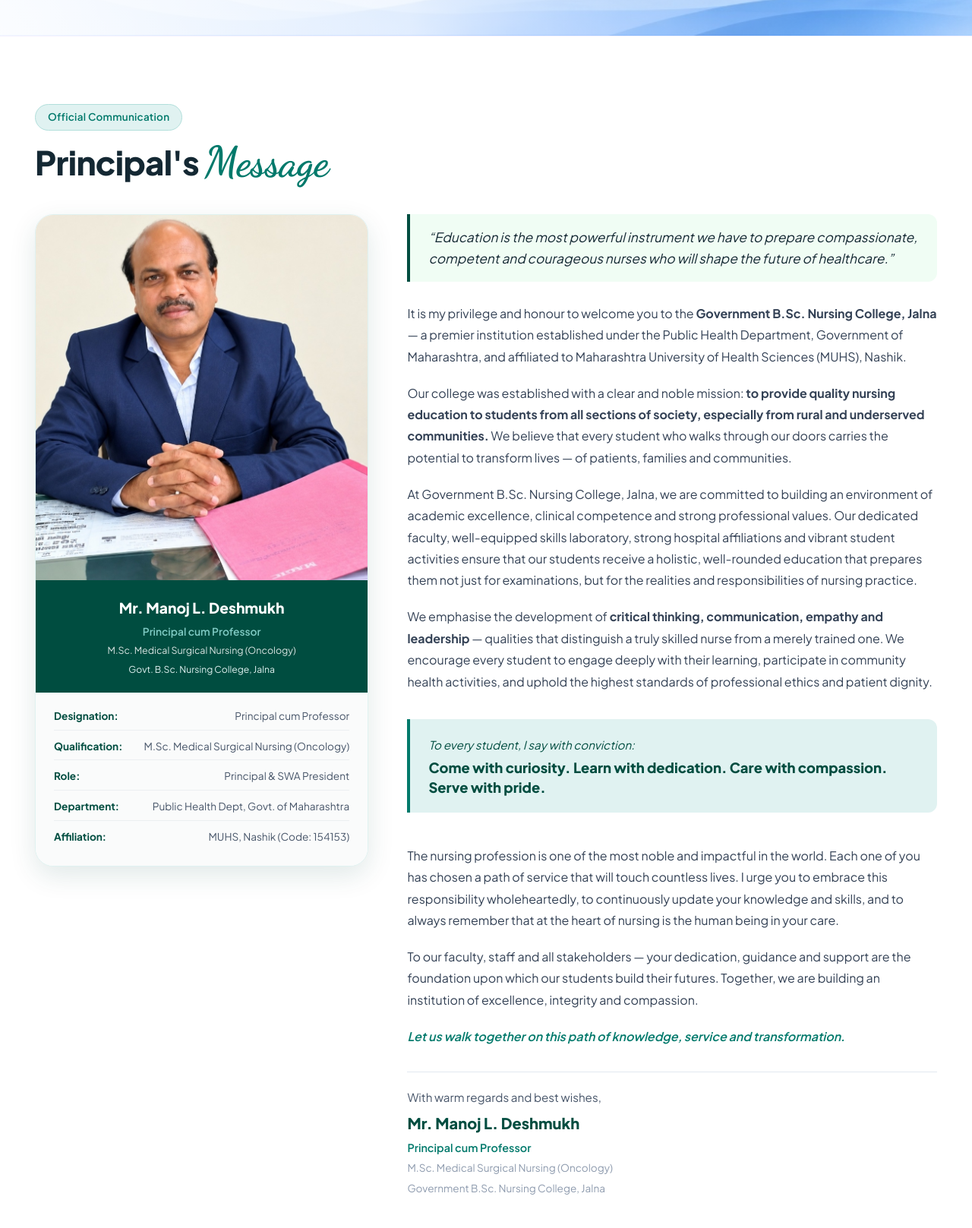
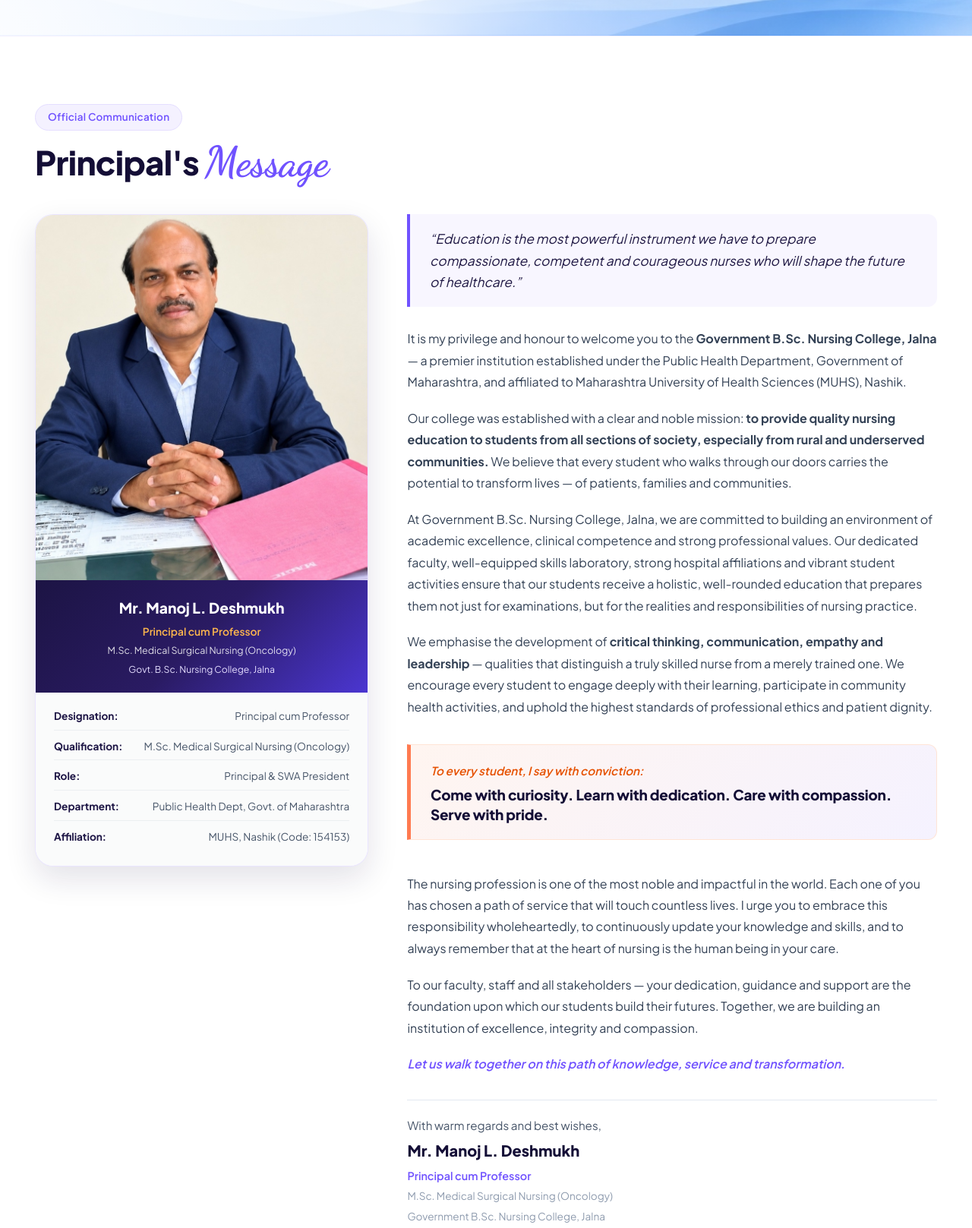
Before and after one commit to bbhagyashri928-max/portfolio-client2, a plain HTML site: page index.html in a window 1280 px wide. Shown: the part 780-2397 px from the top of the page at 76% size. Drawn offline with Linux system fonts and the light colour scheme.

Commit message:
Replace green accents with creative lavender, royal indigo, and sunset coral palette

```diff
--- a/assets/css/style.css
+++ b/assets/css/style.css
@@ -1,7 +1,7 @@
 /* ==========================================================================
    PRINCIPAL PORTFOLIO - MR. MANOJ L. DESHMUKH
    Government B.Sc. Nursing College, General Hospital, Jalna
-   Educational Aesthetic: Soft Lavender, Warm Peach, Clean Pastel Cards, Teal Accents
+   Educational Aesthetic: Soft Lavender, Sunset Coral, Warm Amber & Royal Midnight Indigo
    ========================================================================== */
 
 :root {
@@ -18,19 +18,18 @@
   --secondary-subtle: #FFF3EE;
   --secondary-border: #FFE0D2;
 
-  --accent-teal: #00796B;
-  --accent-teal-dark: #004D40;
-  --accent-teal-subtle: #E0F2F1;
+  --accent-indigo: #2A1B63;
+  --accent-coral: #FF7A50;
   --accent-peach: #FFA570;
-  --accent-mint: #26A69A;
+  --accent-amber: #FFA726;
   --accent-gold: #FFB300;
 
   --bg-body: #FAF9FF;
   --bg-card: #FFFFFF;
   --bg-section-alt: #F6F4FE;
-  --bg-footer: #0D2833;
-
-  --text-main: #142833;
+  --bg-footer: #140E36; /* Deep Royal Midnight Indigo */
+
+  --text-main: #140E36;
   --text-body: #475569;
   --text-muted: #8E9BAE;
   --text-light: #FFFFFF;
@@ -79,7 +78,7 @@ body {
   background-image:
     radial-gradient(circle at 6% 12%, #FFF0E6 0%, transparent 40%),
     radial-gradient(circle at 94% 38%, #EFEAFF 0%, transparent 35%),
-    radial-gradient(circle at 8% 72%, #E0F2F1 0%, transparent 40%),
+    radial-gradient(circle at 8% 72%, #F3E5F5 0%, transparent 40%),
     radial-gradient(circle at 92% 88%, #FFF2EB 0%, transparent 35%);
   background-attachment: fixed;
 }
@@ -174,11 +173,11 @@ button {
   flex-wrap: wrap;
   align-items: center;
   gap: 8px;
-  padding: 6px 14px;
+  padding: 6px 16px;
   border-radius: var(--radius-full);
-  background: #E8F5E9;
-  border: 1px solid #C8E6C9;
-  color: #1B5E20;
+  background: rgba(112, 82, 255, 0.08);
+  border: 1px solid rgba(112, 82, 255, 0.22);
+  color: #5335E8;
   font-size: 0.78rem;
   font-weight: 700;
   letter-spacing: 0.03em;
@@ -421,7 +420,7 @@ button {
 .hero-principal-designation {
   font-size: 1.15rem;
   font-weight: 700;
-  color: var(--accent-teal);
+  color: #5335E8;
   margin-bottom: 0.35rem;
 }
 
@@ -572,8 +571,8 @@ button {
   background: #FFFFFF;
   border-radius: var(--radius-lg);
   overflow: hidden;
-  box-shadow: 0 12px 35px rgba(0, 77, 64, 0.12);
-  border: 1px solid #E0F2F1;
+  box-shadow: 0 16px 40px rgba(28, 20, 68, 0.12);
+  border: 1px solid rgba(112, 82, 255, 0.15);
   position: sticky;
   top: 100px;
 }
@@ -594,7 +593,7 @@ button {
 }
 
 .message-teal-banner {
-  background: #004D40;
+  background: linear-gradient(135deg, #1C1444 0%, #2A1B63 50%, #4B36D1 100%);
   color: #FFFFFF;
   padding: 1.25rem 1.5rem;
   text-align: center;
@@ -609,7 +608,7 @@ button {
 
 .message-teal-role {
   font-size: 0.86rem;
-  color: #80CBC4;
+  color: #FFB74D;
   font-weight: 600;
   margin-bottom: 0.2rem;
 }
@@ -645,13 +644,13 @@ button {
 }
 
 .lead-quote-box {
-  border-left: 4px solid #004D40;
-  padding: 1rem 1.5rem;
-  background: #F0FDF4;
+  border-left: 4px solid #7052FF;
+  padding: 1.15rem 1.6rem;
+  background: #F8F6FF;
   border-radius: 0 var(--radius-sm) var(--radius-sm) 0;
   font-style: italic;
   font-size: 1.08rem;
-  color: #142833;
+  color: #1E1743;
   margin-bottom: 1.75rem;
   line-height: 1.65;
 }
@@ -667,9 +666,11 @@ button {
 }
 
 .conviction-callout-box {
-  border-left: 4px solid #00796B;
-  padding: 1.25rem 1.5rem;
-  background: #E0F2F1;
+  border-left: 5px solid #FF7A50;
+  padding: 1.25rem 1.6rem;
+  background: linear-gradient(135deg, #FFF5F0 0%, #F5F2FF 100%);
+  border: 1px solid #FFE4D6;
+  border-left: 5px solid #FF7A50;
   border-radius: 0 var(--radius-sm) var(--radius-sm) 0;
   margin: 1rem 0 1.5rem 0;
 }
@@ -677,15 +678,17 @@ button {
 .conviction-prefix {
   font-style: italic;
   font-size: 0.95rem;
-  color: #004D40;
+  color: #E65100;
   margin-bottom: 4px;
+  font-weight: 600;
 }
 
 .conviction-motto {
-  font-size: 1.15rem;
+  font-size: 1.18rem;
   font-weight: 800;
-  color: #004D40;
+  color: #140E36;
   line-height: 1.4;
+  letter-spacing: -0.01em;
 }
 
 .message-signoff {
@@ -740,7 +743,7 @@ button {
   width: 310px;
   height: 310px;
   border-radius: 50%;
-  background: linear-gradient(135deg, #FFE2D4 0%, #E0F2F1 50%, #E9DEFF 100%);
+  background: linear-gradient(135deg, #FFE2D4 0%, #F3E8FF 50%, #E9DEFF 100%);
   z-index: 0;
   animation: pulseBlob 8s ease-in-out infinite alternate;
 }
@@ -1324,9 +1327,9 @@ button {
 
 .form-status-alert.active-success {
   display: block;
-  background: #E8F5E9;
-  border: 1px solid #A5D6A7;
-  color: #2E7D32;
+  background: #F4F1FF;
+  border: 1px solid #D1C4E9;
+  color: #5335E8;
 }
 
 .contact-details-col {
@@ -1405,7 +1408,7 @@ button {
   background: var(--bg-footer);
   color: #FFFFFF;
   padding: 2.5rem 0;
-  border-top: 4px solid #00796B;
+  border-top: 4px solid var(--primary);
 }
 
 .footer-centered-wrap {
@@ -1430,7 +1433,7 @@ button {
 }
 
 .incubation-credit span {
-  color: #E0F2F1;
+  color: #FFA726;
 }
 
 .footer-copyright-sub {
--- a/assets/js/portfolio-data.js
+++ b/assets/js/portfolio-data.js
@@ -74,7 +74,7 @@ const PORTFOLIO_DATA = {
       id: "ethics",
       title: "Ethics, Empathy & Leadership",
       desc: "Nurturing compassionate bedside dignity, ethical conscience, and dynamic Student Welfare Association (SWA) leadership.",
-      color: "#26A69A",
+      color: "#7052FF",
       icon: "shield"
     }
   ],
--- a/index.html
+++ b/index.html
@@ -209,11 +209,11 @@
       <div class="container">
 
         <div style="margin-bottom: 2.5rem;">
-          <span class="section-pill-badge" style="background: #E0F2F1; border-color: #B2DFDB; color: #00796B;">
+          <span class="section-pill-badge" style="background: #F4F1FF; border-color: #E5DEFF; color: #7052FF;">
             Official Communication
           </span>
           <h2 class="section-heading-main">
-            Principal's <span class="script-accent" style="color: #00796B;">Message</span>
+            Principal's <span class="script-accent" style="color: #7052FF;">Message</span>
           </h2>
         </div>
 
@@ -225,34 +225,34 @@
               <img src="assets/images/manoj_deshmukh_full.jpg" alt="Mr. Manoj L. Deshmukh">
             </div>
 
-            <!-- Teal Banner -->
+            <!-- Profile Identity Banner -->
             <div class="message-teal-banner">
               <div class="message-teal-name">Mr. Manoj L. Deshmukh</div>
               <div class="message-teal-role">Principal cum Professor</div>
               <div class="message-teal-qual">M.Sc. Medical Surgical Nursing (Oncology)</div>
-              <div style="font-size: 0.76rem; color: #E0F2F1; margin-top: 4px;">Govt. B.Sc. Nursing College, Jalna</div>
+              <div style="font-size: 0.76rem; color: #E5DEFF; margin-top: 4px;">Govt. B.Sc. Nursing College, Jalna</div>
             </div>
 
             <!-- Identity Details -->
             <div class="message-profile-details">
               <div class="profile-detail-row">
-                <strong style="color: #004D40;">Designation:</strong>
+                <strong style="color: #1C1444;">Designation:</strong>
                 <span>Principal cum Professor</span>
               </div>
               <div class="profile-detail-row">
-                <strong style="color: #004D40;">Qualification:</strong>
+                <strong style="color: #1C1444;">Qualification:</strong>
                 <span>M.Sc. Medical Surgical Nursing (Oncology)</span>
               </div>
               <div class="profile-detail-row">
-                <strong style="color: #004D40;">Role:</strong>
+                <strong style="color: #1C1444;">Role:</strong>
                 <span>Principal &amp; SWA President</span>
               </div>
               <div class="profile-detail-row">
-                <strong style="color: #004D40;">Department:</strong>
+                <strong style="color: #1C1444;">Department:</strong>
                 <span>Public Health Dept, Govt. of Maharashtra</span>
               </div>
               <div class="profile-detail-row">
-                <strong style="color: #004D40;">Affiliation:</strong>
+                <strong style="color: #1C1444;">Affiliation:</strong>
                 <span>MUHS, Nashik (Code: 154153)</span>
               </div>
             </div>
@@ -299,7 +299,7 @@
                 To our faculty, staff and all stakeholders &mdash; your dedication, guidance and support are the foundation upon which our students build their futures. Together, we are building an institution of excellence, integrity and compassion.
               </p>
 
-              <p style="font-style: italic; color: #00796B; font-weight: 600;">
+              <p style="font-style: italic; color: #7052FF; font-weight: 600;">
                 Let us walk together on this path of knowledge, service and transformation.
               </p>
             </div>
@@ -307,8 +307,8 @@
             <!-- Signoff Block -->
             <div class="message-signoff">
               <div style="font-size: 0.95rem; color: var(--text-body);">With warm regards and best wishes,</div>
-              <div style="font-size: 1.25rem; font-weight: 800; color: #004D40;">Mr. Manoj L. Deshmukh</div>
-              <div style="font-size: 0.9rem; font-weight: 600; color: #00796B;">Principal cum Professor</div>
+              <div style="font-size: 1.25rem; font-weight: 800; color: #140E36;">Mr. Manoj L. Deshmukh</div>
+              <div style="font-size: 0.9rem; font-weight: 600; color: #7052FF;">Principal cum Professor</div>
               <div style="font-size: 0.85rem; color: var(--text-muted);">M.Sc. Medical Surgical Nursing (Oncology)</div>
               <div style="font-size: 0.85rem; color: var(--text-muted);">Government B.Sc. Nursing College, Jalna</div>
             </div>
@@ -413,7 +413,7 @@
 
             <!-- Card 4 -->
             <div class="feature-item-card">
-              <div class="feature-icon-circle" style="background: #E0F2F1; color: #26A69A;">
+              <div class="feature-icon-circle" style="background: #F4F1FF; color: #7052FF;">
                 <svg width="22" height="22" viewBox="0 0 24 24" fill="none" stroke="currentColor" stroke-width="2">
                   <path d="M12 22s8-4 8-10V5l-8-3-8 3v7c0 6 8 10 8 10z"></path>
                 </svg>
@@ -632,11 +632,11 @@
 
         <div style="display: flex; flex-wrap: wrap; justify-content: space-between; align-items: flex-end; margin-bottom: 2.5rem; gap: 1.5rem;">
           <div>
-            <span class="section-pill-badge" style="background: #E0F2F1; border-color: #B2DFDB; color: #00796B;">
+            <span class="section-pill-badge" style="background: #FFE8DF; border-color: #FFE0D2; color: #FF7A50;">
               Achievements &amp; Honors
             </span>
             <h2 class="section-heading-main" style="margin-bottom: 0.5rem;">
-              Key <span class="script-accent" style="color: #00796B;">Achievements</span>
+              Key <span class="script-accent" style="color: #FF7A50;">Achievements</span>
             </h2>
             <p class="section-subtext" style="margin-bottom: 0;">
               Celebrating institutional milestones, clinical excellence, state government accreditations, and community healthcare impact under the leadership of Mr. Manoj L. Deshmukh.
@@ -892,7 +892,7 @@
 
               <!-- Address -->
               <div class="contact-info-block">
-                <div class="contact-icon-pill" style="background: #00796B;">
+                <div class="contact-icon-pill" style="background: linear-gradient(135deg, #7052FF 0%, #5335E8 100%);">
                   <svg width="16" height="16" viewBox="0 0 24 24" fill="none" stroke="currentColor" stroke-width="2">
                     <path d="M21 10c0 7-9 13-9 13s-9-6-9-13a9 9 0 0 1 18 0z"></path>
                     <circle cx="12" cy="10" r="3"></circle>
@@ -908,7 +908,7 @@
 
               <!-- Email -->
               <div class="contact-info-block">
-                <div class="contact-icon-pill" style="background: #00796B;">
+                <div class="contact-icon-pill" style="background: linear-gradient(135deg, #7052FF 0%, #5335E8 100%);">
                   <svg width="16" height="16" viewBox="0 0 24 24" fill="none" stroke="currentColor" stroke-width="2">
                     <path d="M4 4h16c1.1 0 2 .9 2 2v12c0 1.1-.9 2-2 2H4c-1.1 0-2-.9-2-2V6c0-1.1.9-2 2-2z"></path>
                     <polyline points="22,6 12,13 2,6"></polyline>
@@ -926,7 +926,7 @@
 
               <!-- Phone Numbers -->
               <div class="contact-info-block">
-                <div class="contact-icon-pill" style="background: #00796B;">
+                <div class="contact-icon-pill" style="background: linear-gradient(135deg, #7052FF 0%, #5335E8 100%);">
                   <svg width="16" height="16" viewBox="0 0 24 24" fill="none" stroke="currentColor" stroke-width="2">
                     <path d="M22 16.92v3a2 2 0 0 1-2.18 2 19.79 19.79 0 0 1-8.63-3.07 19.5 19.5 0 0 1-6-6 19.79 19.79 0 0 1-3.07-8.67A2 2 0 0 1 4.11 2h3a2 2 0 0 1 2 1.72 12.84 12.84 0 0 0 .7 2.81 2 2 0 0 1-.45 2.11L8.09 9.91a16 16 0 0 0 6 6l1.27-1.27a2 2 0 0 1 2.11-.45 12.84 12.84 0 0 0 2.81.7A2 2 0 0 1 22 16.92z"></path>
                   </svg>
@@ -973,7 +973,7 @@
     <div class="container footer-centered-wrap">
       <div class="incubation-credit">
         <!-- Lightbulb / Innovation Icon -->
-        <svg width="22" height="22" viewBox="0 0 24 24" fill="none" stroke="#80CBC4" stroke-width="2" stroke-linecap="round" stroke-linejoin="round">
+        <svg width="22" height="22" viewBox="0 0 24 24" fill="none" stroke="#FFA726" stroke-width="2" stroke-linecap="round" stroke-linejoin="round">
           <path d="M12 2v20M17 5H9.5a3.5 3.5 0 0 0 0 7h5a3.5 3.5 0 0 1 0 7H6"></path>
         </svg>
         <span>Design by Incubation Centre Dr. D.Y Patil College of Engineering and Innovation Pune</span>
```
